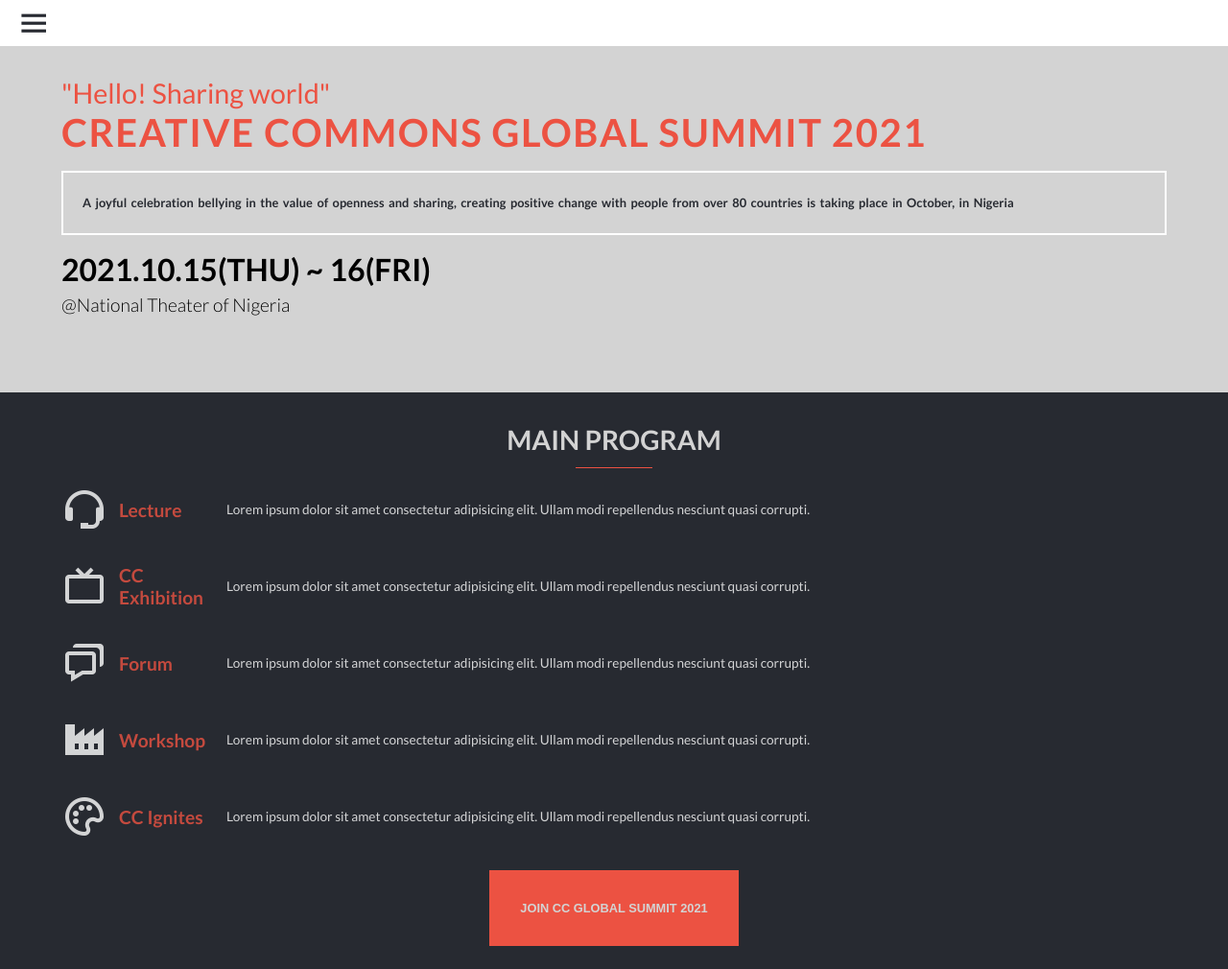
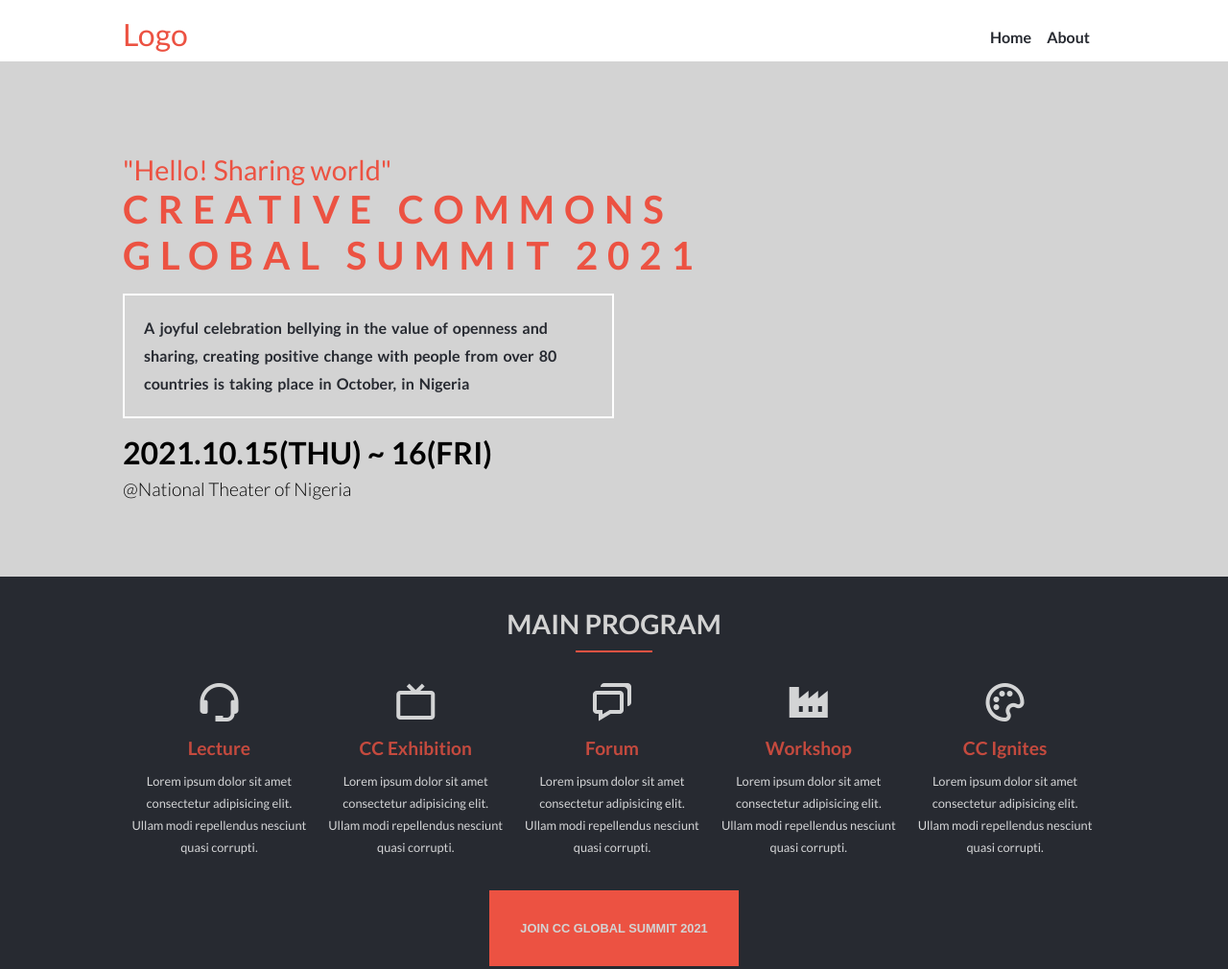
Before and after one commit to olawale-o/capstone-conference, a plain HTML site: page index.html in a window 1280 px wide. Shown: the top 1010 px of the page at 96% size. Drawn offline with nearby package versions, Linux system fonts and the light colour scheme.

Commit message:
Add media queries

```diff
--- a/style.css
+++ b/style.css
@@ -129,6 +129,14 @@
 
 .nav-link {
   color: var(--first-color);
+}
+
+.nav-link:active {
+  color: var(--second-color);
+}
+
+.nav-link:hover {
+  text-decoration: underline var(--second-color);
 }
 
 .active .icon .hamburger {
@@ -495,3 +503,190 @@
     line-height: 1.8;
   }
 }
+
+@media screen and (min-width: 768px) {
+  .header .logo {
+    display: block;
+    visibility: visible;
+  }
+
+  .icon {
+    display: none;
+    visibility: hidden;
+  }
+
+  .nav {
+    display: flex;
+    align-items: center;
+    padding: 1.2rem 5rem;
+    height: 4rem;
+  }
+
+  .nav-list {
+    position: relative;
+    visibility: visible;
+    height: initial;
+    z-index: 0;
+    transform: translateX(0);
+    display: flex;
+    justify-content: flex-end;
+    width: 100%;
+    background: none;
+    padding: 0;
+    transition: none;
+  }
+
+  .nav-item {
+    margin: 0 1rem 0 0;
+  }
+
+  .nav-link {
+    font-size: 1rem;
+    color: var(--first-color);
+    font-weight: 700;
+  }
+
+  .nav-link:active {
+    color: var(--second-color);
+  }
+
+  .nav-link:hover {
+    text-decoration: underline var(--second-color);
+  }
+
+  .hero-container {
+    padding-top: 10rem;
+  }
+
+  .hero-content,
+  .hero-about-content,
+  .program,
+  .speakers,
+  .partner {
+    width: 80%;
+  }
+
+  .program-list {
+    display: flex;
+    flex-direction: column;
+    justify-content: center;
+    align-items: center;
+  }
+
+  .program-list-item {
+    width: 70%;
+  }
+
+  .program-list-item-container {
+    grid-template-columns: 1fr;
+    grid-row-gap: 0.75rem;
+  }
+
+  .program-list-item-container__title {
+    text-align: center;
+    font-size: 1.2rem;
+  }
+
+  .program-list-item-container__text {
+    text-align: center;
+    font-size: 1.2rem;
+  }
+
+  .partners-list {
+    justify-content: space-between;
+  }
+
+  .hero-about-content-contact {
+    width: 90%;
+  }
+
+  .summits-list {
+    display: flex;
+    justify-content: center;
+  }
+
+  .summits-list-item {
+    margin-right: 1.5rem;
+  }
+
+  .summits-list-item:not(:last-child) {
+    margin-bottom: 0;
+  }
+}
+
+@media screen and (min-width: 991px) {
+  .nav {
+    padding-left: 8rem;
+    padding-right: 8rem;
+  }
+
+  .hero-content,
+  .program,
+  .speakers,
+  .partner,
+  .footer,
+  .hero-about-content {
+    width: 80%;
+  }
+
+  .hero-content__heading,
+  .hero-about-content__heading {
+    width: 70%;
+    letter-spacing: 10px;
+  }
+
+  .hero-content__desc {
+    width: 50%;
+    font-size: 1rem;
+  }
+
+  .hero-about-content__heading {
+    margin: 0 auto 2.5rem;
+  }
+
+  .speakers-list {
+    display: grid;
+    grid-template-columns: 1fr 1fr;
+    grid-gap: 1rem;
+  }
+
+  .speakers-list-item__role {
+    font-size: 1rem;
+  }
+
+  .footer {
+    justify-content: space-between;
+  }
+}
+
+@media screen and (min-width: 1024px) {
+  .program-list-item {
+    padding: 0.5rem;
+    margin-bottom: 1.5rem;
+    margin-right: 0.25rem;
+    border: 1px solid transparent;
+    transition: border 0.5s ease-in-out;
+  }
+
+  .program-list-item:hover {
+    border-color: #fff;
+  }
+
+  .program-list {
+    flex-direction: row;
+    justify-content: space-between;
+  }
+
+  .program-list-item-container {
+    font-size: 0.9rem;
+  }
+
+  .program-list-item-container__text {
+    text-align: center;
+    font-size: 0.8rem;
+  }
+
+  .speakers-list-item__text {
+    font-size: 1rem;
+  }
+}
```
Also changed, not shown: about.html (+1 -2 lines).
